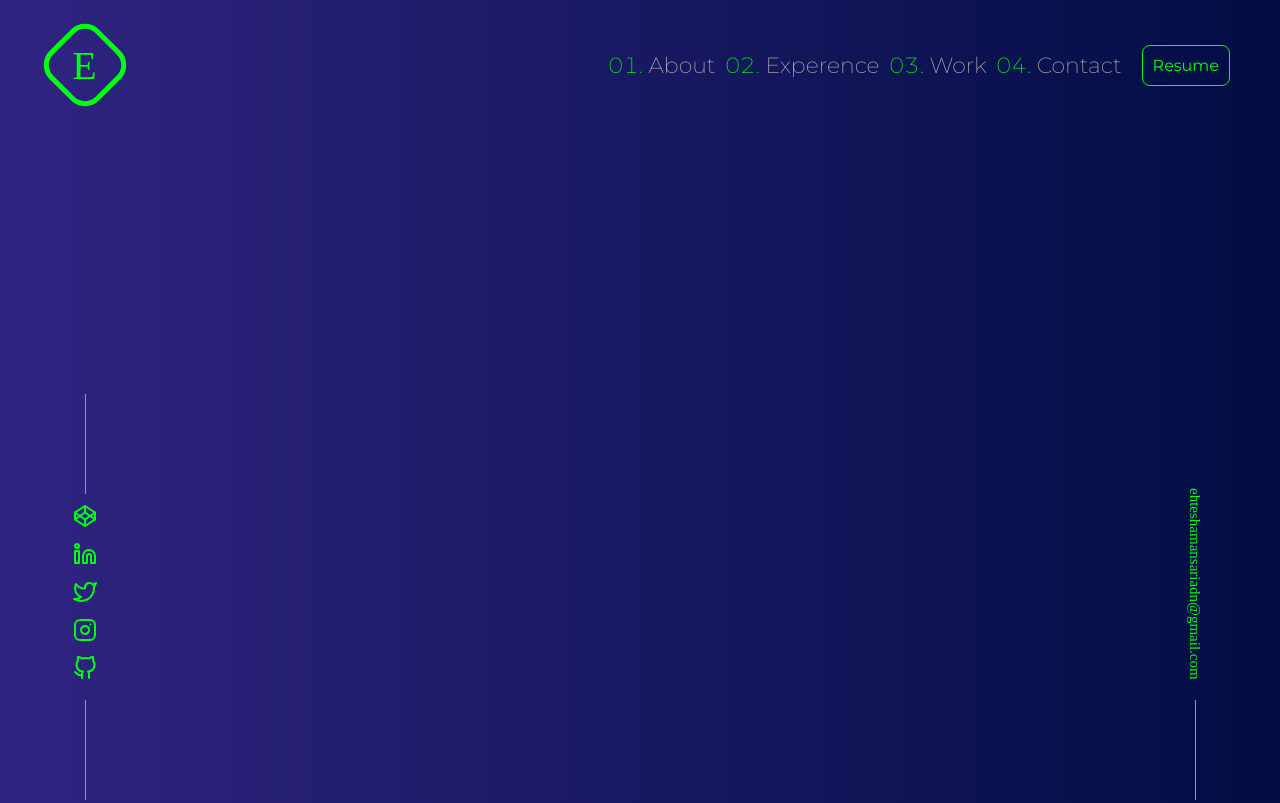
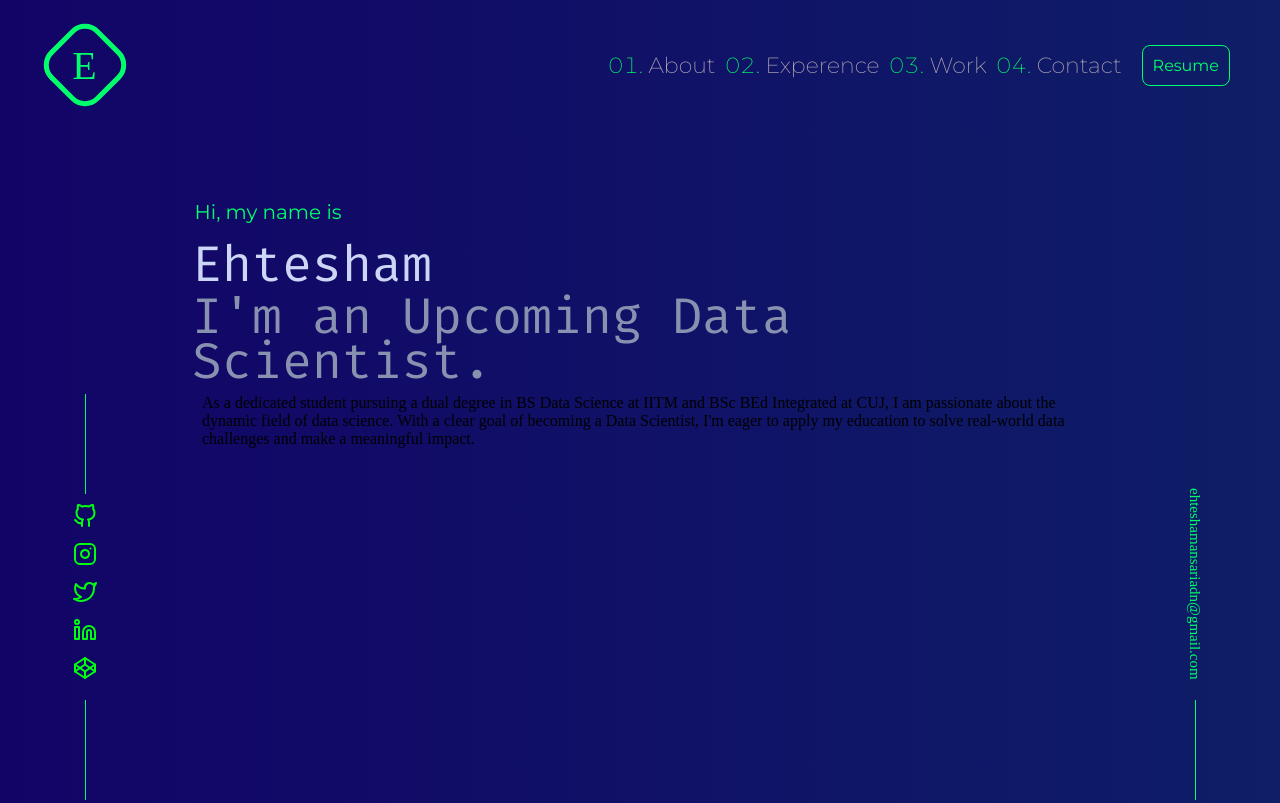
Before and after one commit to E-AMAZE/E-AMAZE, a plain HTML site: page index.html in a window 1280 px wide. Shown: the top 803 px of the page. Drawn offline with Linux system fonts and the light colour scheme.

Commit message:
half intro

```diff
--- a/SRC/CSS/main.css
+++ b/SRC/CSS/main.css
@@ -1,4 +1,6 @@
 @import url("https://fonts.googleapis.com/css2?family=Montserrat:wght@200;400&display=swap");
+@import url("https://fonts.googleapis.com/css2?family=Montserrat:wght@300&display=swap");
+@import url("https://fonts.googleapis.com/css2?family=Fira+Mono&display=swap");
 
 * {
   box-sizing: border-box;
@@ -7,25 +9,30 @@
   transition: all 0.4s;
   /* border: 1px solid red; */
 }
-:root{
-  --main_color: #00ff11;
+:root {
+  --main_color: #00ff6a;
 }
 
 body {
-  background: linear-gradient(to left, rgb(1, 13, 67), rgb(48, 36, 129));
+  background: linear-gradient(to left, rgb(14, 30, 103), rgb(18, 4, 103));
+  margin: 0;
+  padding: 0;
   height: 100000px;
 }
 
-.main-body{
+.main-body {
+  z-index: -1;
   display: flex;
   flex-direction: column;
+  justify-content: center;
+  align-items: center;
   width: 100%;
 }
-.content{
+.content {
   display: flex;
   flex-direction: row;
 }
-.left{
+.left {
   width: 40px;
   position: fixed;
   bottom: 0;
@@ -37,27 +44,27 @@ body {
   justify-content: center;
   align-items: center;
 }
-.hr-line{
+.hr-line {
   width: 1px;
   height: 100px;
   background-color: var(--main_color);
 }
-.left .icons{
+.left .icons {
   display: flex;
-  flex-direction: column-reverse;
+  flex-direction: column;
   justify-content: center;
   margin-bottom: 16px;
 }
 
-.icons a{
+.icons a {
   transition: all 0.4s ease-in-out;
   margin-top: 10px;
 }
-.icons a:hover{
+.icons a:hover {
   margin-bottom: 10px;
   margin-top: 0;
 }
-.right{
+.right {
   width: 40px;
   position: fixed;
   bottom: 0;
@@ -69,36 +76,40 @@ body {
   justify-content: center;
   align-items: center;
 }
-.right p{
+.right p {
   transform: rotate(0deg);
   transform-origin: left top;
   white-space: nowrap;
   writing-mode: vertical-rl;
   margin-bottom: 20px;
 }
-.right p a{
+.right p a {
   text-decoration: none;
   color: var(--main_color);
   font-size: 15px;
   transition: all 0.8s ease-in-out;
 }
-.right p a:hover{
+.right p a:hover {
   margin-bottom: 30px;
 }
-
 
 .header {
   padding: 30px 0;
   display: flex;
   flex-direction: row;
-  /* justify-content: center; */
+  z-index: 99999;
+  background: linear-gradient(to left, rgb(14, 30, 103), rgb(18, 4, 103));
+  margin: 0;
   position: fixed;
+  top: 0;
   width: 100vw;
   align-items: center;
+  /* box-shadow: 0 0 20px rgb(8, 8, 123); */
 }
 
 .logo {
   width: 70px;
+  z-index: 99999;
   height: 70px;
   background: transparent;
   position: relative;
@@ -108,7 +119,7 @@ body {
   border: 5px solid var(--main_color);
   border-radius: 20px;
   transform: rotate(45deg);
-  box-shadow: 0 0 50px var(--main_color)92;
+  box-shadow: 0 0 50px var(--main_color) 92;
 }
 .logo p {
   font-size: 40px;
@@ -173,6 +184,62 @@ body {
   display: none;
 }
 
+.intro{
+  display: flex;
+  flex-direction: column;
+  position: relative;
+  width: 70vw;
+  justify-content: center;
+  align-items: center;
+  top: 200px;
+  /* left: 200px; */
+}
+.intro p{
+  padding: 0;
+  margin: 0;
+}
+.intro .para-1 {
+  color: var(--main_color);
+  font-size: 20px;
+  font-family: "Montserrat", sans-serif;
+  margin-bottom: 10px;
+  width: 70vw;
+  margin-left: 5px;
+}
+.intro .para-2 {
+  color: #ccd6f6;
+  margin-top: 0;
+  width: 70vw;
+  font-size: clamp(32px, 4.5vw, 50px);
+  font-family: "Fira Mono", monospace;
+}
+.intro .para-3 {
+  color: #8892b0;
+  font-family: "Fira Mono", monospace;
+  font-size: clamp(32px, 4.5vw, 50px);
+  white-space: normal;
+  word-wrap: break-word;
+  width: 70vw;
+  line-height: 0.9;
+}
+
+.intro .para-4{
+  width: 70vw;
+  display: block;
+  white-space: normal;
+  padding: 10px;
+  text-align: start;
+  word-wrap: break-word;
+}
+
+
+
+
+
+
+
+
+
 /* small Screen CSS */
 
 @media (max-width: 850px) {
@@ -210,17 +277,22 @@ body {
     margin: 7px 0;
     transition: all 0.3s ease-in-out;
   }
-  .close{
+  .close {
     animation: close-hamburger 0.5s linear forwards;
   }
-  @keyframes close-hamburger{
-    0%{margin: 7px 0;
-    opacity: 1;}
-    90%{margin: 0 0;
-    opacity: 0;}
-    100%{margin: 7px 0;
-    opacity: 1;}
-
+  @keyframes close-hamburger {
+    0% {
+      margin: 7px 0;
+      opacity: 1;
+    }
+    90% {
+      margin: 0 0;
+      opacity: 0;
+    }
+    100% {
+      margin: 7px 0;
+      opacity: 1;
+    }
   }
   .bar-1 {
     width: 60px;
@@ -247,9 +319,8 @@ body {
     transform: rotate(45deg);
     top: 10%;
     width: 50px;
-
   }
-.bar-3-open{
+  .bar-3-open {
     opacity: 0;
   }
 
@@ -271,11 +342,11 @@ body {
     }
   }
 
-.mobile-menu-container{
+  .mobile-menu-container {
     display: flex;
     flex-direction: row;
   }
-.empty-sp-cont{
+  .empty-sp-cont {
     width: 28vw;
     display: none;
     height: 100vw;
@@ -283,9 +354,8 @@ body {
     left: 0;
     animation: slideLeft 0.8s ease-in-out;
     background-color: rgba(157, 207, 252, 0.658);
-  box-shadow: 0 0 10vw 10vw rgba(157, 207,252, 0.658);
+    box-shadow: 0 0 10vw 10vw rgba(157, 207, 252, 0.658);
   }
-
 
   .mobile-menu {
     display: flex;
@@ -304,7 +374,6 @@ body {
     opacity: 0;
     visibility: hidden;
     box-shadow: 0 0 10vw 0 rgba(157, 208, 252, 0.519);
-
   }
   .show-menu {
     display: flex;
@@ -320,9 +389,13 @@ body {
       right: 0;
     }
   }
-    @keyframes slideLeft{
-      0%{opacity: 0;}
-      100%{opacity: 1;}
+  @keyframes slideLeft {
+    0% {
+      opacity: 0;
+    }
+    100% {
+      opacity: 1;
+    }
   }
 
   .mobile-menu ul {
@@ -347,8 +420,13 @@ body {
   .mobile-menu ul li a:hover {
     color: var(--main_color);
   }
-  .right{
+  .right {
     display: none;
   }
-  .left{display: none;}
+  .left {
+    display: none;
   }
+  .intro {
+    left: 0;
+  }
+}
--- a/index.html
+++ b/index.html
@@ -56,6 +56,25 @@
                 <div class="hr-line"></div>
             </div>
             <div class="center">
+                <div class="intro">
+                    <div class="para-1">
+                        <p>Hi, my name is</p>
+                    </div>
+                    <div class="para-2">
+                        <p>Ehtesham</p>
+                    </div>
+                    <div class="para-3">
+                        <p>I'm an Upcoming Data Scientist.</p>
+                    </div>
+                    <div class="para-4">
+                       <p> As a dedicated student pursuing a dual degree in BS Data Science at IITM and BSc BEd Integrated at CUJ, I am passionate about the dynamic field of data science.
+                         With a clear goal of becoming a Data Scientist, I'm eager to apply my education to solve real-world data challenges and make a meaningful impact.
+                        </p>
+                    </div>
+                    <div class="commonbutton linkdin-btn">
+
+                    </div>
+                </div>
             </div>
             <div class="right">
                 <!-- <div class="hr-line"></div> -->
```
Lines whose indentation alone changed are shown as unchanged.
